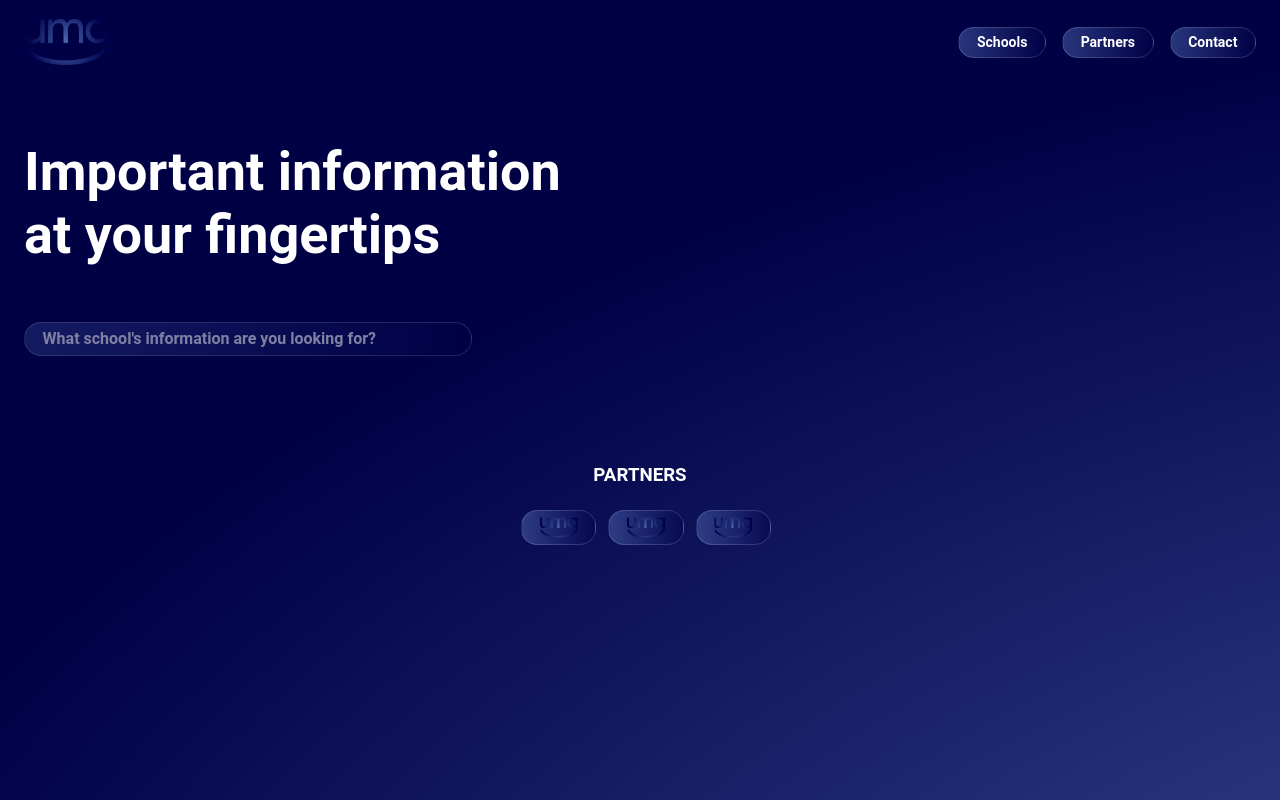
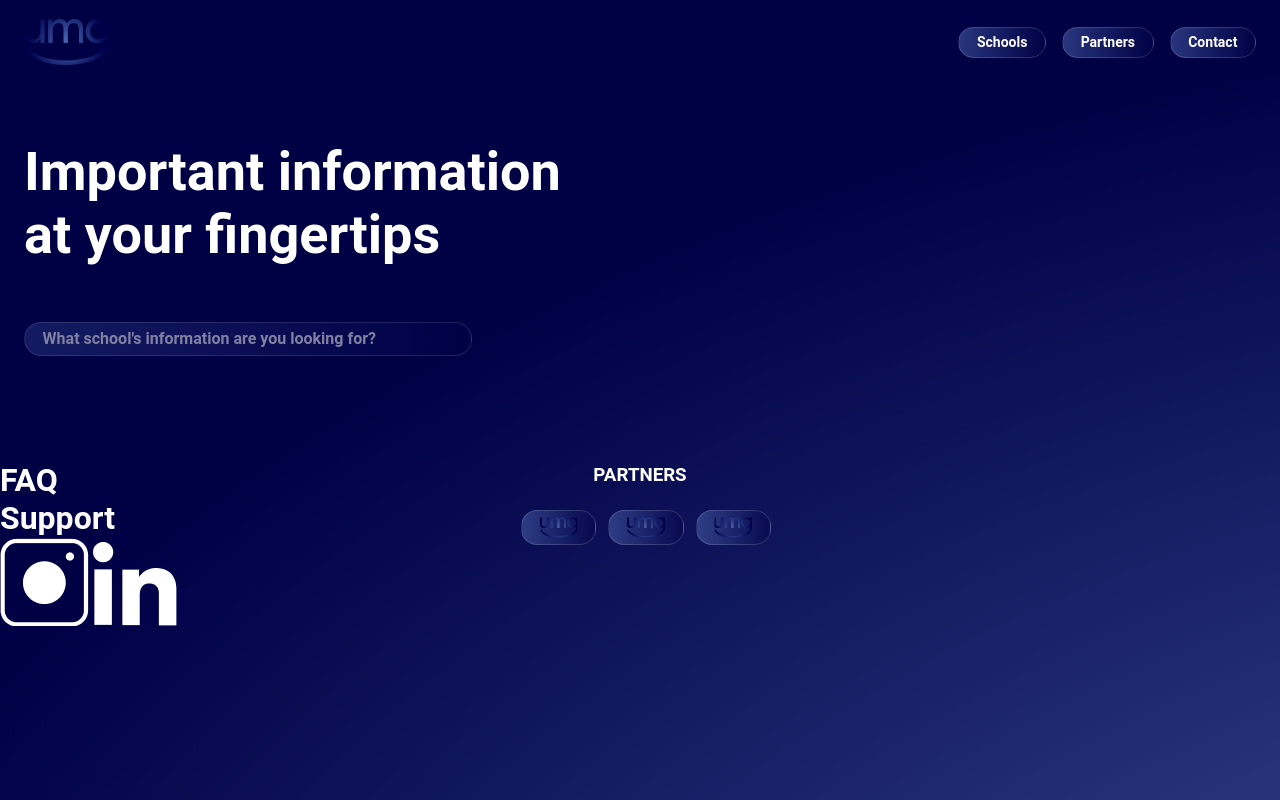
Before and after one commit to marcelo-cm/umg-website, a plain HTML site: page index.html in a window 1280 px wide. Shown: the top 800 px of the page. Drawn offline with Linux system fonts and the light colour scheme.

Commit message:
added footer html

```diff
--- a/index.html
+++ b/index.html
@@ -48,5 +48,15 @@
             <img class="partner-logo" height="35px" src="images/UMGv2-gradient.png"/>
         </div>
     </div>
+    <footer>
+        <div class="footer-pages">
+            <h1>FAQ</h1>
+            <h1>Support</h1>
+        </div>
+        <div class="socials">
+            <a href=""><img class="social-icon" src="umg-website/images/Instagram-icon.png" alt="Instagram" height=""/></a>
+            <a href=""><img class="social-icon" src="umg-website/images/LinkedIn-icon.png" alt="LinkedIn" height=""/> </a>
+        </div>
+    </footer>
 </body>
 </html>
```
Also changed, not shown: images/Instagram-icon.png (added), images/LinkedIn-icon.png (added), 1 other file.
